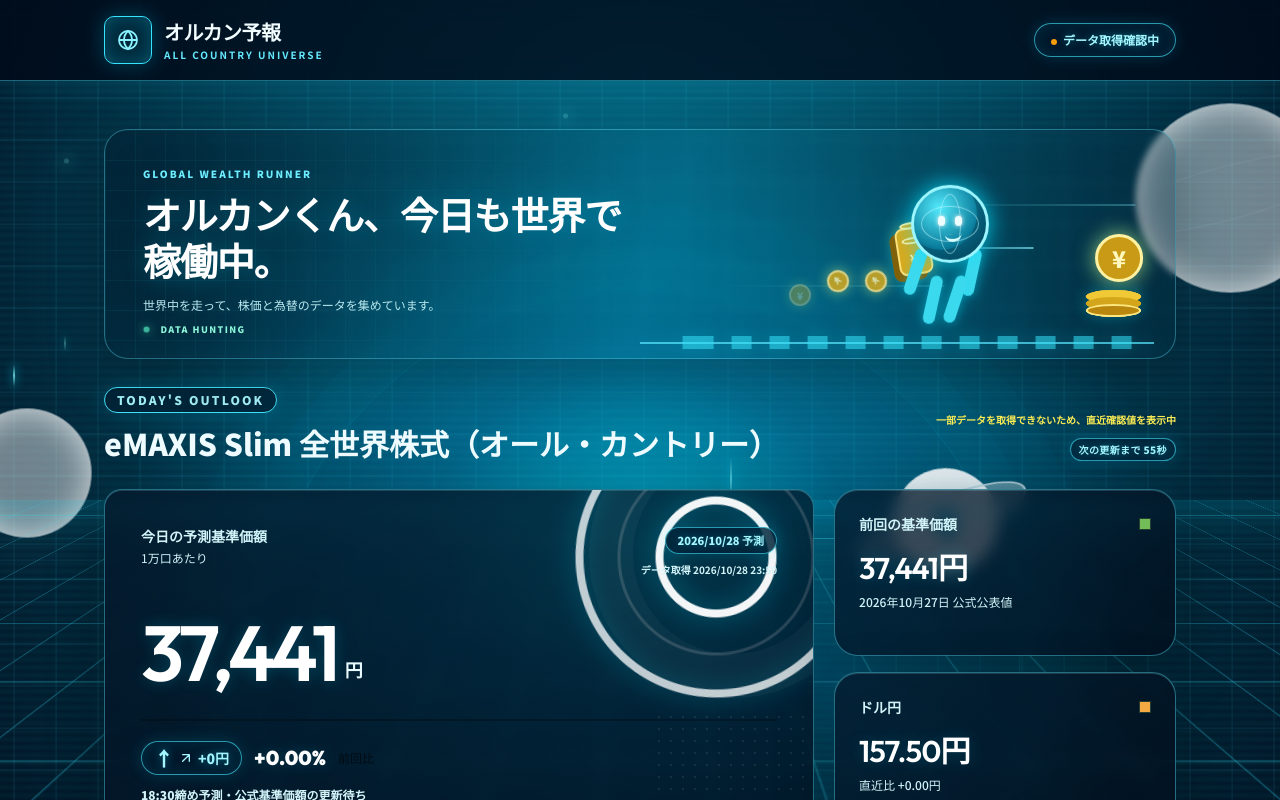
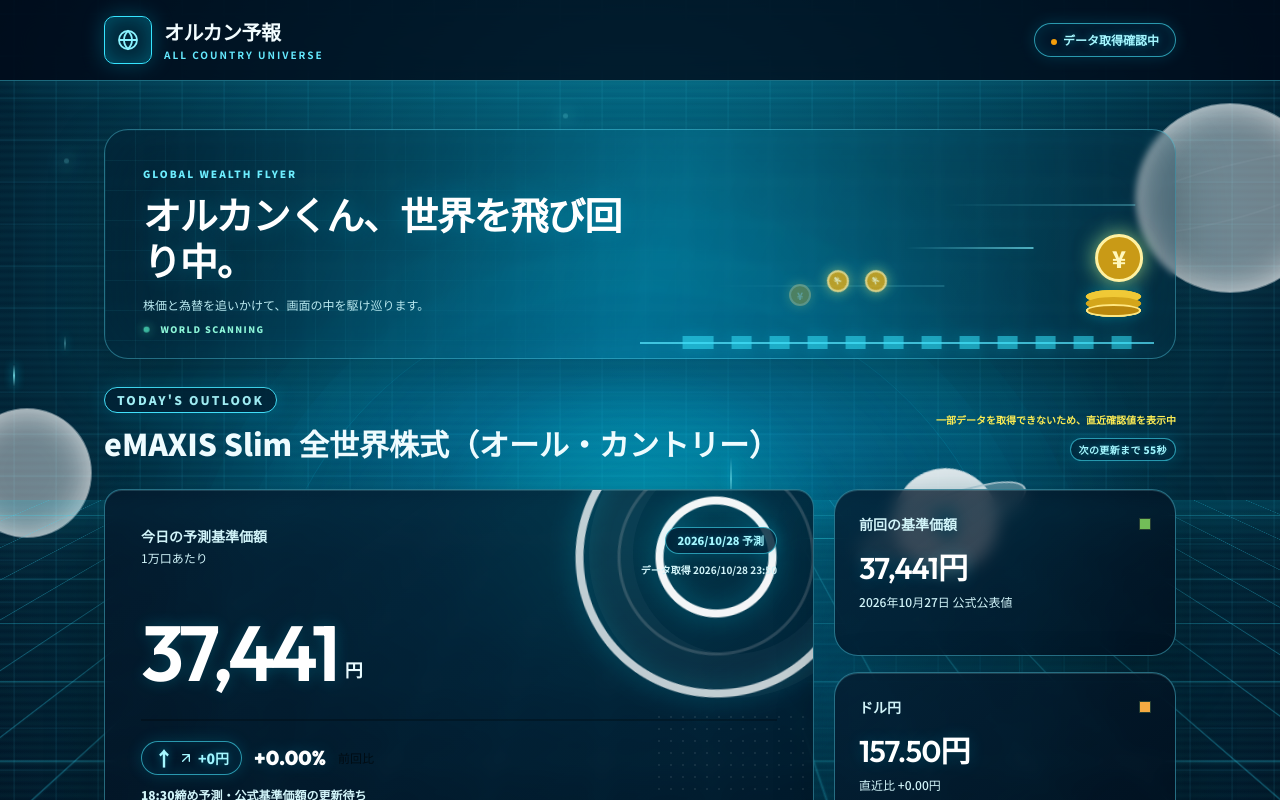
Before and after one commit to sky021030/all-country-forecast, a Next.js app: page / in a window 1280 px wide. Shown: the top 800 px of the page. Built offline with nearby package versions, Linux system fonts and the light colour scheme; no server answers.

Commit message:
Let Orkan-kun fly across the screen

```diff
--- a/components/all-country-kun.tsx
+++ b/components/all-country-kun.tsx
@@ -1,25 +1,29 @@
 export function AllCountryKun() {
   return (
-    <section className="mascot-stage" aria-label="オルカンくんが世界を走って資産を育てています">
-      <div className="mascot-copy">
-        <p className="mascot-kicker">GLOBAL WEALTH RUNNER</p>
-        <h2>オルカンくん、<br className="sm:hidden" />今日も世界で稼働中。</h2>
-        <p>世界中を走って、株価と為替のデータを集めています。</p>
-      </div>
-      <div className="runner-lane" aria-hidden="true">
-        <span className="runner-speed speed-one" />
-        <span className="runner-speed speed-two" />
-        <span className="runner-speed speed-three" />
-        <div className="coin-trail"><i>¥</i><i>¥</i><i>¥</i></div>
+    <>
+      <div className="flying-orkan" aria-hidden="true">
         <div className="orkan-kun">
           <span className="orkan-pack"><i>¥</i></span>
           <span className="orkan-head"><i className="orkan-eye left" /><i className="orkan-eye right" /><b /></span>
           <span className="orkan-arm arm-left" /><span className="orkan-arm arm-right" />
           <span className="orkan-leg leg-left" /><span className="orkan-leg leg-right" />
         </div>
-        <div className="coin-goal"><span>¥</span><i /><i /><i /></div>
       </div>
-      <div className="mascot-status"><span /> DATA HUNTING</div>
-    </section>
+      <section className="mascot-stage" aria-label="オルカンくんが世界を飛び回って資産を育てています">
+        <div className="mascot-copy">
+          <p className="mascot-kicker">GLOBAL WEALTH FLYER</p>
+          <h2>オルカンくん、<br className="sm:hidden" />世界を飛び回り中。</h2>
+          <p>株価と為替を追いかけて、画面の中を駆け巡ります。</p>
+        </div>
+        <div className="runner-lane" aria-hidden="true">
+          <span className="runner-speed speed-one" />
+          <span className="runner-speed speed-two" />
+          <span className="runner-speed speed-three" />
+          <div className="coin-trail"><i>¥</i><i>¥</i><i>¥</i></div>
+          <div className="coin-goal"><span>¥</span><i /><i /><i /></div>
+        </div>
+        <div className="mascot-status"><span /> WORLD SCANNING</div>
+      </section>
+    </>
   );
 }
```
